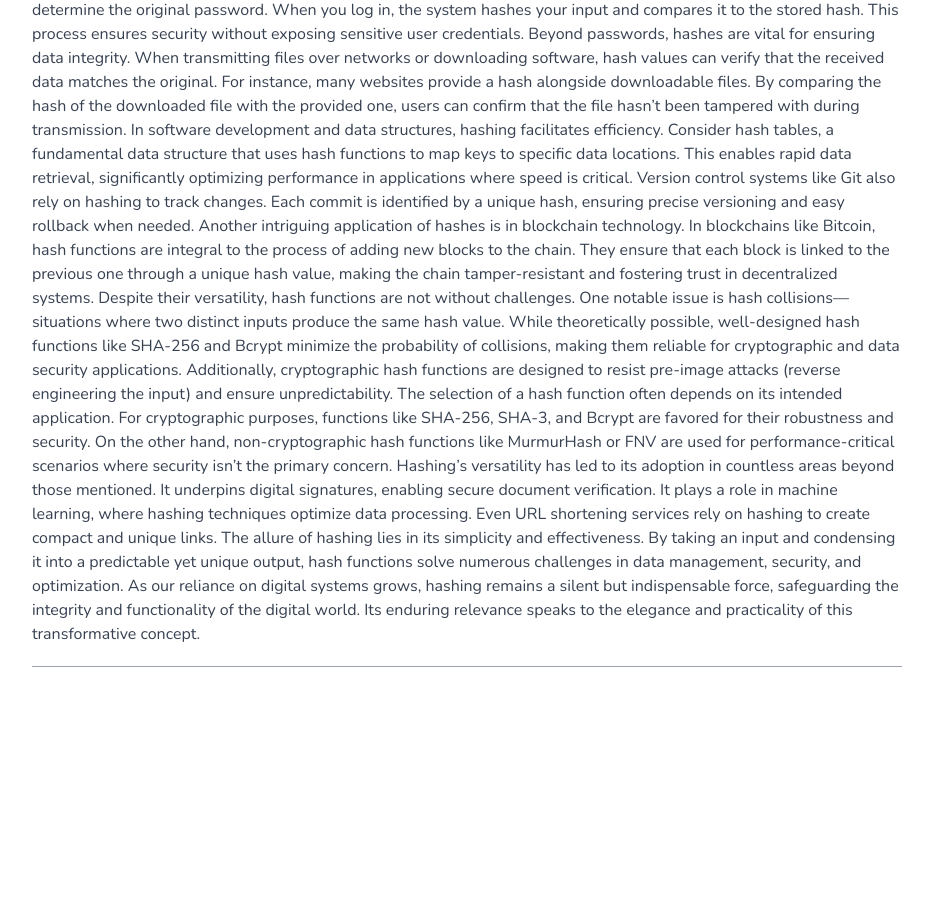
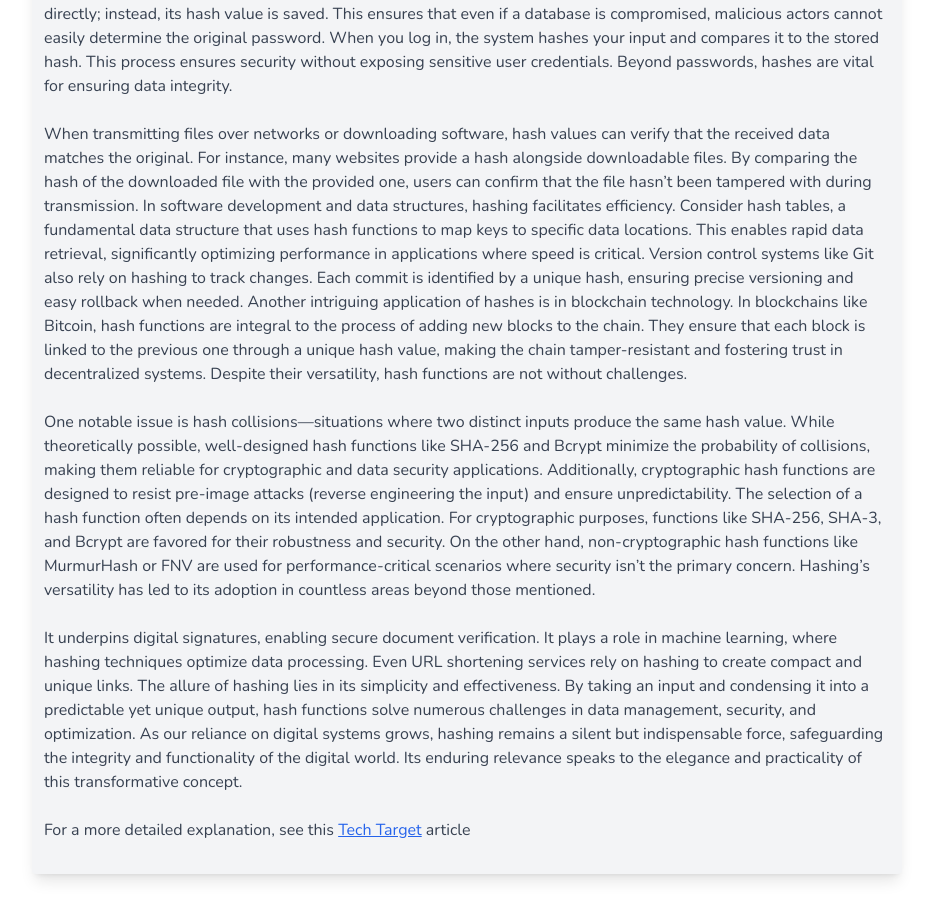
Before and after one commit to gabeFrancisco/hashbox, a Next.js app: page / in a window 1280 px wide. Shown: the part 1028-1948 px from the top of the page, without its empty margins (173-1106 px from the left). Before the commit the page ends 1755 px from the top, so only its background shows below. Built offline with nearby package versions, Linux system fonts and the light colour scheme.

Commit message:
added backlink to HashArticle and stylized Information component

```diff
--- a/src/app/globals.css
+++ b/src/app/globals.css
@@ -24,4 +24,8 @@ body {
   .btn-primary{
     @apply px-3 py-1 my-1 transition-all text-white bg-blue-600 shadow shadow-sky-500 rounded hover:bg-blue-700
   }
+
+  a {
+    @apply text-blue-600 underline hover:text-blue-800
+  }
 }
--- a/src/components/Information.tsx
+++ b/src/components/Information.tsx
@@ -9,13 +9,13 @@ interface InformationProps {
 
 const Information = (props: InformationProps) => {
   return (
-    <div className="pt-1 my-5 border-b border-gray-400 hover:bg-gray-100">
+    <div className="p-3 pt-1 my-5 text-gray-700 bg-gray-100 border-gray-100 rounded shadow-lg">
       <div className="flex flex-row justify-between py-1 cursor-pointer">
-        <h2 className="text-xl">{props.title}</h2>
-        <button
-          className="px-2 py-1 text-gray-500 "
+        <h2 className="text-2xl">{props.title}</h2>
+        {/* <button
+          className="px-2 py-1 text-gray-600 "
         >
-        </button>
+        </button> */}
       </div>
 
         <div className="py-3 mt-1 mb-2 border-t border-gray-200 ">
--- a/src/data/articles/hash.tsx
+++ b/src/data/articles/hash.tsx
@@ -22,6 +22,8 @@ function HashArticle() {
         character in a text file will result in a completely different hash
         value.
       </p>
+      <br />
+      <p>
         Hashing has become indispensable in the modern digital ecosystem due to
         its diverse applications. One primary use is in the realm of password
         security. When you create an account on a secure platform, your password
@@ -29,16 +31,20 @@ function HashArticle() {
         that even if a database is compromised, malicious actors cannot easily
         determine the original password. When you log in, the system hashes your
         input and compares it to the stored hash. This process ensures security
-      without exposing sensitive user credentials. Beyond passwords, hashes are
-      vital for ensuring data integrity. When transmitting files over networks
-      or downloading software, hash values can verify that the received data
-      matches the original. For instance, many websites provide a hash alongside
-      downloadable files. By comparing the hash of the downloaded file with the
-      provided one, users can confirm that the file hasn’t been tampered with
-      during transmission. In software development and data structures, hashing
-      facilitates efficiency. Consider hash tables, a fundamental data structure
-      that uses hash functions to map keys to specific data locations. This
-      enables rapid data retrieval, significantly optimizing performance in
+        without exposing sensitive user credentials. Beyond passwords, hashes
+        are vital for ensuring data integrity.
+      </p>
+      <br />
+      <p>
+        When transmitting files over networks or downloading software, hash
+        values can verify that the received data matches the original. For
+        instance, many websites provide a hash alongside downloadable files. By
+        comparing the hash of the downloaded file with the provided one, users
+        can confirm that the file hasn’t been tampered with during transmission.
+        In software development and data structures, hashing facilitates
+        efficiency. Consider hash tables, a fundamental data structure that uses
+        hash functions to map keys to specific data locations. This enables
+        rapid data retrieval, significantly optimizing performance in
         applications where speed is critical. Version control systems like Git
         also rely on hashing to track changes. Each commit is identified by a
         unique hash, ensuring precise versioning and easy rollback when needed.
@@ -47,30 +53,47 @@ function HashArticle() {
         adding new blocks to the chain. They ensure that each block is linked to
         the previous one through a unique hash value, making the chain
         tamper-resistant and fostering trust in decentralized systems. Despite
-      their versatility, hash functions are not without challenges. One notable
-      issue is hash collisions—situations where two distinct inputs produce the
-      same hash value. While theoretically possible, well-designed hash
-      functions like SHA-256 and Bcrypt minimize the probability of collisions,
-      making them reliable for cryptographic and data security applications.
-      Additionally, cryptographic hash functions are designed to resist
-      pre-image attacks (reverse engineering the input) and ensure
-      unpredictability. The selection of a hash function often depends on its
-      intended application. For cryptographic purposes, functions like SHA-256,
-      SHA-3, and Bcrypt are favored for their robustness and security. On the
-      other hand, non-cryptographic hash functions like MurmurHash or FNV are
-      used for performance-critical scenarios where security isn’t the primary
-      concern. Hashing’s versatility has led to its adoption in countless areas
-      beyond those mentioned. It underpins digital signatures, enabling secure
-      document verification. It plays a role in machine learning, where hashing
-      techniques optimize data processing. Even URL shortening services rely on
-      hashing to create compact and unique links. The allure of hashing lies in
-      its simplicity and effectiveness. By taking an input and condensing it
-      into a predictable yet unique output, hash functions solve numerous
-      challenges in data management, security, and optimization. As our reliance
-      on digital systems grows, hashing remains a silent but indispensable
-      force, safeguarding the integrity and functionality of the digital world.
-      Its enduring relevance speaks to the elegance and practicality of this
+        their versatility, hash functions are not without challenges.
+      </p>
+      <br />
+      <p>
+        One notable issue is hash collisions—situations where two distinct
+        inputs produce the same hash value. While theoretically possible,
+        well-designed hash functions like SHA-256 and Bcrypt minimize the
+        probability of collisions, making them reliable for cryptographic and
+        data security applications. Additionally, cryptographic hash functions
+        are designed to resist pre-image attacks (reverse engineering the input)
+        and ensure unpredictability. The selection of a hash function often
+        depends on its intended application. For cryptographic purposes,
+        functions like SHA-256, SHA-3, and Bcrypt are favored for their
+        robustness and security. On the other hand, non-cryptographic hash
+        functions like MurmurHash or FNV are used for performance-critical
+        scenarios where security isn’t the primary concern. Hashing’s
+        versatility has led to its adoption in countless areas beyond those
+        mentioned.
+      </p>
+      <br />
+      <p>
+        It underpins digital signatures, enabling secure document verification.
+        It plays a role in machine learning, where hashing techniques optimize
+        data processing. Even URL shortening services rely on hashing to create
+        compact and unique links. The allure of hashing lies in its simplicity
+        and effectiveness. By taking an input and condensing it into a
+        predictable yet unique output, hash functions solve numerous challenges
+        in data management, security, and optimization. As our reliance on
+        digital systems grows, hashing remains a silent but indispensable force,
+        safeguarding the integrity and functionality of the digital world. Its
+        enduring relevance speaks to the elegance and practicality of this
         transformative concept.
+      </p>
+      <br />
+      <p>
+        For a more detailed explanation, see this{" "}
+        <a href="https://www.techtarget.com/searchdatamanagement/definition/hashing">
+          Tech Target
+        </a>
+        <span> article</span>
+      </p>
     </div>
   );
 }
```
Lines whose indentation alone changed are shown as unchanged.
